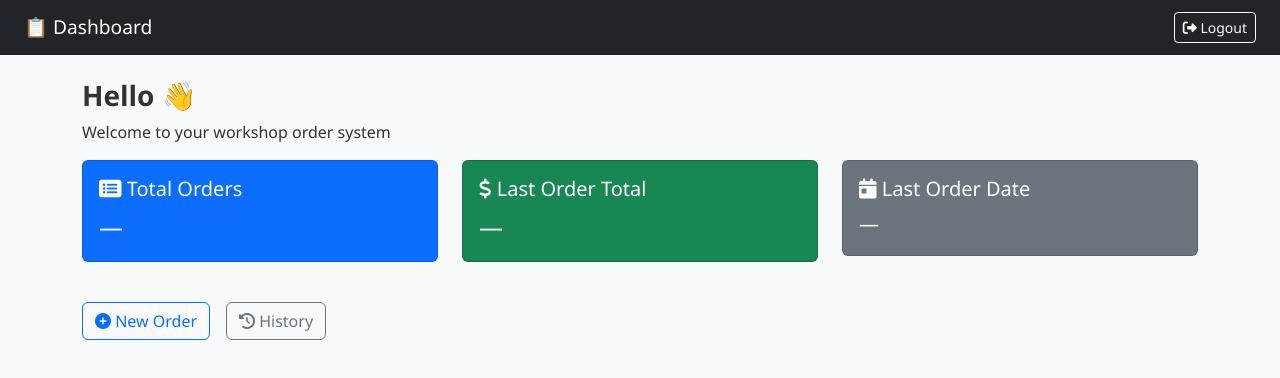
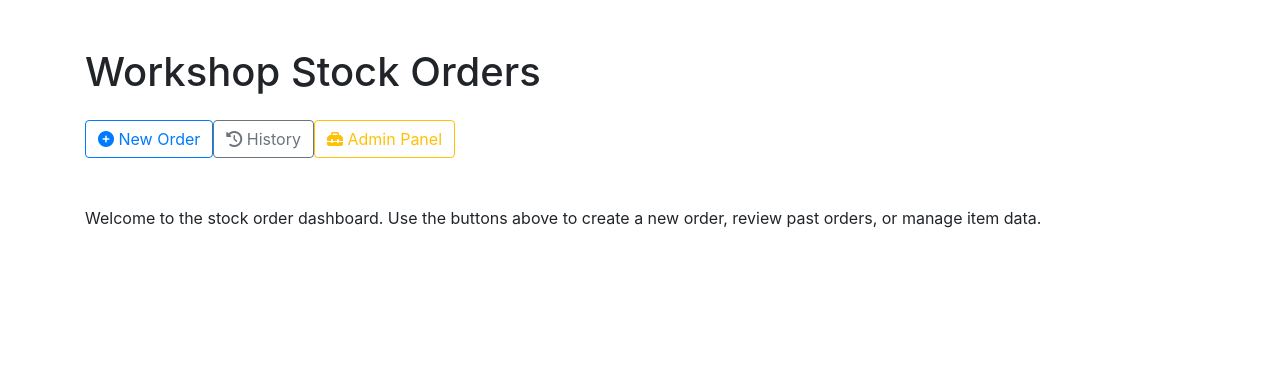
Before and after one commit to SmokeHound/workshop-frontend, a plain HTML site: page index.html in a window 1280 px wide. Drawn offline with nearby package versions, Linux system fonts and the light colour scheme; no server answers.

Commit message:
Update index.html

```diff
--- a/index.html
+++ b/index.html
@@ -2,63 +2,28 @@
 <html lang="en">
 <head>
   <meta charset="UTF-8" />
-  <title>Dashboard</title>
-  <meta name="viewport" content="width=device-width, initial-scale=1" />
-  <link href="https://cdn.jsdelivr.net/npm/bootstrap@5.3.0/dist/css/bootstrap.min.css" rel="stylesheet" />
-  <link href="https://cdnjs.cloudflare.com/ajax/libs/font-awesome/6.5.0/css/all.min.css" rel="stylesheet" />
-  <link href="assets/styles.css" rel="stylesheet" />
+  <meta name="viewport" content="width=device-width, initial-scale=1.0" />
+  <title>Workshop Stock Orders</title>
+  <link rel="stylesheet" href="https://cdnjs.cloudflare.com/ajax/libs/font-awesome/6.5.0/css/all.min.css" />
+  <link rel="stylesheet" href="assets/bootstrap.min.css" />
+  <link rel="stylesheet" href="assets/style.css" />
 </head>
-<body class="bg-light">
-  <nav class="navbar navbar-dark bg-dark mb-4 px-4">
-    <span class="navbar-brand">📋 Dashboard</span>
-    <a href="login.html" class="btn btn-outline-light btn-sm"><i class="fas fa-sign-out-alt"></i> Logout</a>
-  </nav>
-
-  <div class="container">
-    <h3>Hello 👋</h3>
-    <p>Welcome to your workshop order system</p>
-
-    <div class="row mb-4">
-      <div class="col-md-4">
-        <div class="card text-white bg-primary mb-3">
-          <div class="card-body">
-            <h5 class="card-title"><i class="fas fa-list-alt"></i> Total Orders</h5>
-            <p class="card-text fs-4" id="total-orders">—</p>
-          </div>
-        </div>
-      </div>
-      <div class="col-md-4">
-        <div class="card text-white bg-success mb-3">
-          <div class="card-body">
-            <h5 class="card-title"><i class="fas fa-dollar-sign"></i> Last Order Total</h5>
-            <p class="card-text fs-4" id="last-total">—</p>
-          </div>
-        </div>
-      </div>
-      <div class="col-md-4">
-        <div class="card text-white bg-secondary mb-3">
-          <div class="card-body">
-            <h5 class="card-title"><i class="fas fa-calendar-day"></i> Last Order Date</h5>
-            <p class="card-text fs-5" id="last-date">—</p>
-          </div>
-        </div>
-      </div>
+<body>
+  <div class="container py-5">
+    <h1 class="mb-4">Workshop Stock Orders</h1>
+    <div class="d-flex flex-wrap gap-3 mb-5">
+      <a href="order.html" class="btn btn-outline-primary">
+        <i class="fas fa-plus-circle"></i> New Order
+      </a>
+      <a href="history.html" class="btn btn-outline-secondary">
+        <i class="fas fa-history"></i> History
+      </a>
+      <a href="item-admin.html" class="btn btn-outline-warning">
+        <i class="fas fa-toolbox"></i> Admin Panel
+      </a>
     </div>
 
-    <div class="d-flex gap-3">
-      <a href="order.html" class="btn btn-outline-primary"><i class="fas fa-plus-circle"></i> New Order</a>
-      <a href="history.html" class="btn btn-outline-secondary"><i class="fas fa-history"></i> History</a>
-    </div>
+    <p>Welcome to the stock order dashboard. Use the buttons above to create a new order, review past orders, or manage item data.</p>
   </div>
-
-  <script>
-    fetch("https://workshop-order.onrender.com/api/stats")
-      .then(r => r.json())
-      .then(d => {
-        document.getElementById('total-orders').textContent = d.totalOrders;
-        document.getElementById('last-total').textContent = '$' + d.latestTotal.toFixed(2);
-        document.getElementById('last-date').textContent = d.latestDate;
-      });
-  </script>
 </body>
 </html>
```
